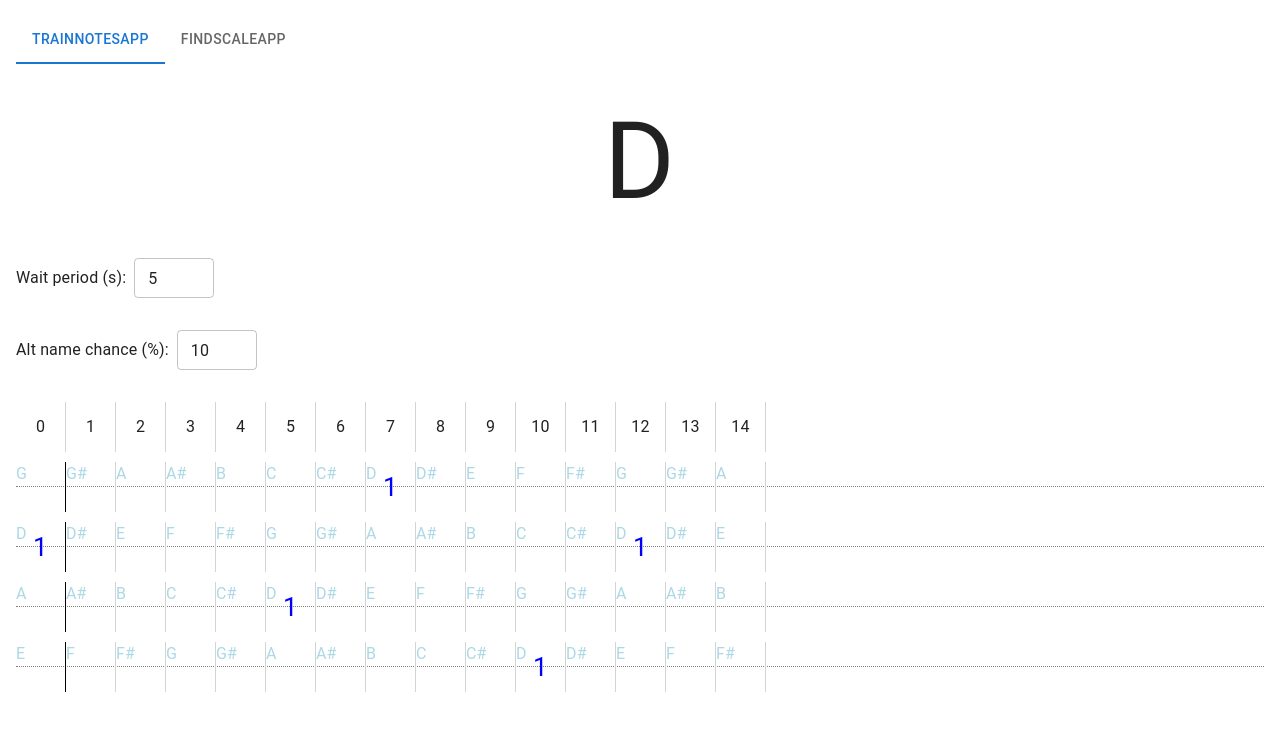
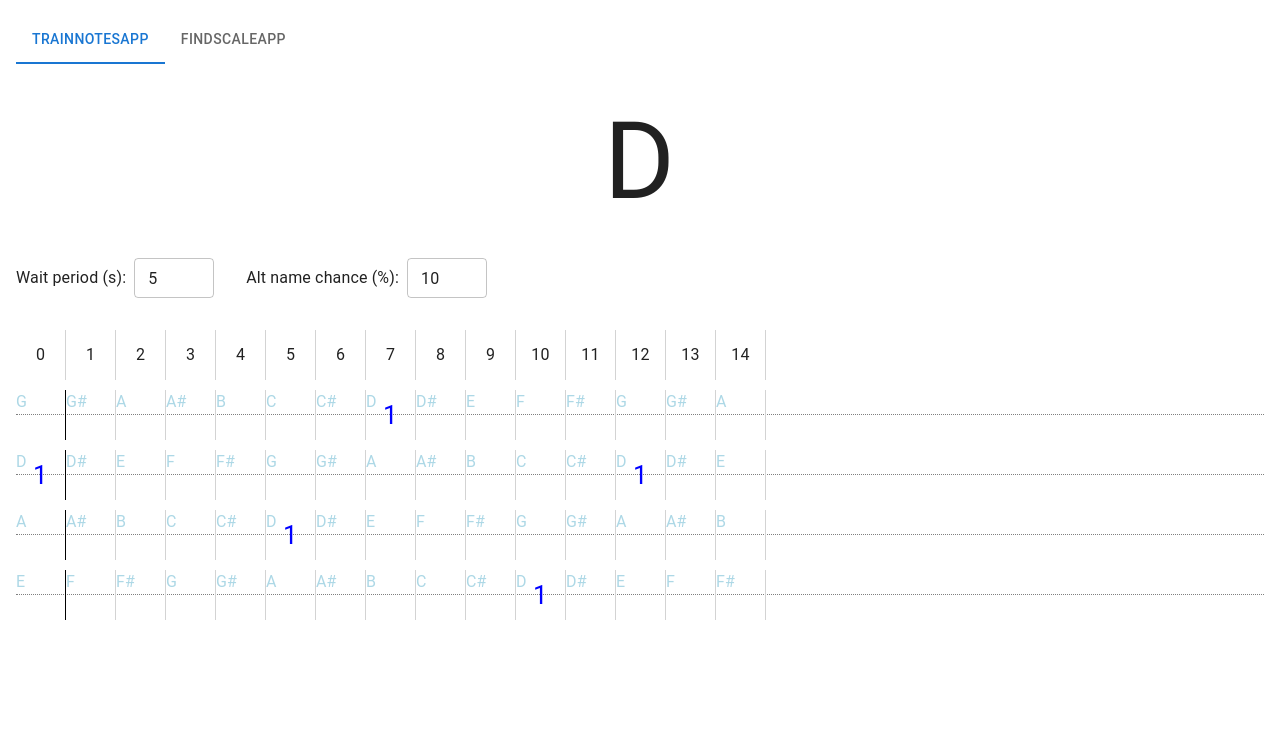
Before and after one commit to karudo/bass-notes, a React (Vite) app: page /train-notes in a window 1280 px wide. Shown: the top 730 px of the page. Built offline with nearby package versions, Linux system fonts and the light colour scheme.

Commit message:
refactor(ui): restructure Stack components for improved layout organization

```diff
--- a/src/TrainNotes.tsx
+++ b/src/TrainNotes.tsx
@@ -55,6 +55,7 @@ export function TrainNotesApp(): JSX.Element {
       >
         {altName ? notesOtherNames[note] : note}
       </Typography>
+      <Stack direction="row">
         <Stack direction="row" alignItems="center" sx={{ p: 2 }}>
           <Typography sx={{ mr: 1 }}>Wait period (s):</Typography>
           <TextField
@@ -79,6 +80,7 @@ export function TrainNotesApp(): JSX.Element {
             sx={{ width: 80 }}
           />
         </Stack>
+      </Stack>
       <Stack sx={{ p: 2 }}>
         { show === 'fretboard' && (
           <div>
```
Lines whose indentation alone changed are shown as unchanged.
